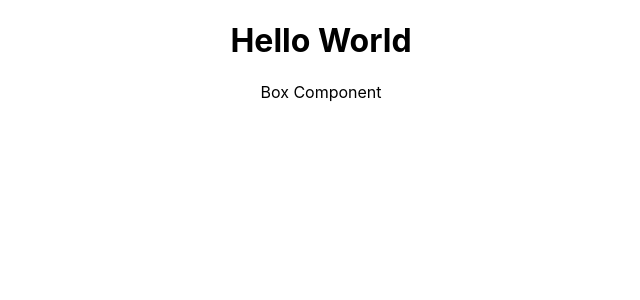
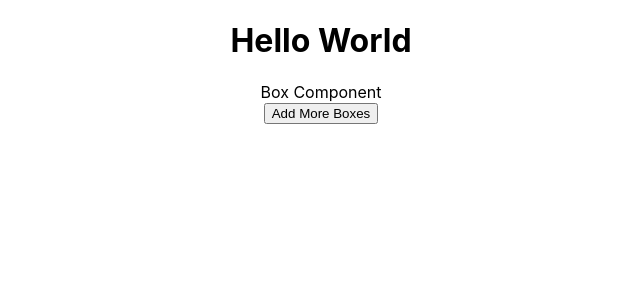
Before and after one commit to ShrutikaSingh/ReactGame, a React (Create React App) app: page / in a window 1280 px wide. Shown: the top 300 px of the page, without its empty margins (319-959 px from the left). Built offline with nearby package versions, Linux system fonts and the light colour scheme.

Commit message:
add button to increase the number of boxes

```diff
--- a/src/container/BoxComponent.js
+++ b/src/container/BoxComponent.js
@@ -1,8 +1,30 @@
-import React from "react";
+import React, {useState} from "react";
+
 const BoxComponent = () => {
+    const [boxState, setboxState] = useState({
+        activeBox: {},
+        objects: [
+          { id: 1, top: 1 , zindex: 10, display: "block"},
+        ],
+      });
+      const increaseObjects = (index) => {
+        console.log(boxState.objects.concat({ id: index }), "obj");
+         setboxState({
+           ...boxState,
+           objects: boxState.objects.concat({ id: index, top: 1, zindex: index+20, display: "block" }),
+         });
+       };
     return(
         <>
         Box Component
+        <div className="inputbutton">
+          <button
+            type="submit"
+            onClick={() => increaseObjects(boxState.objects.length + 1)}
+          >
+            Add More Boxes
+          </button>
+        </div>
         </>
     )
 }
```
